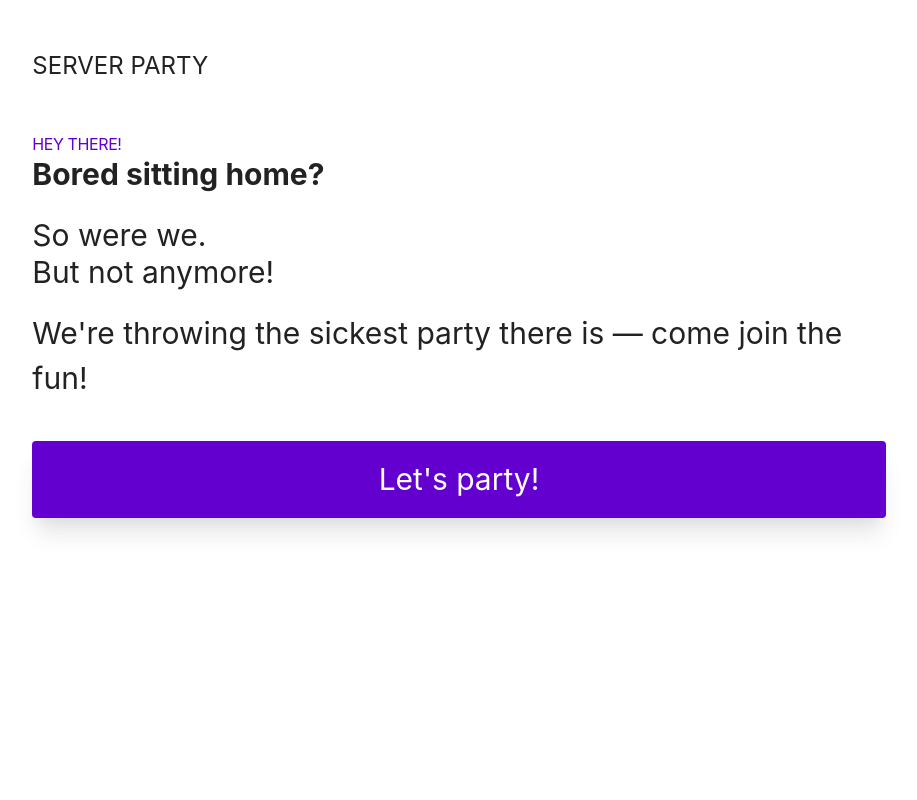
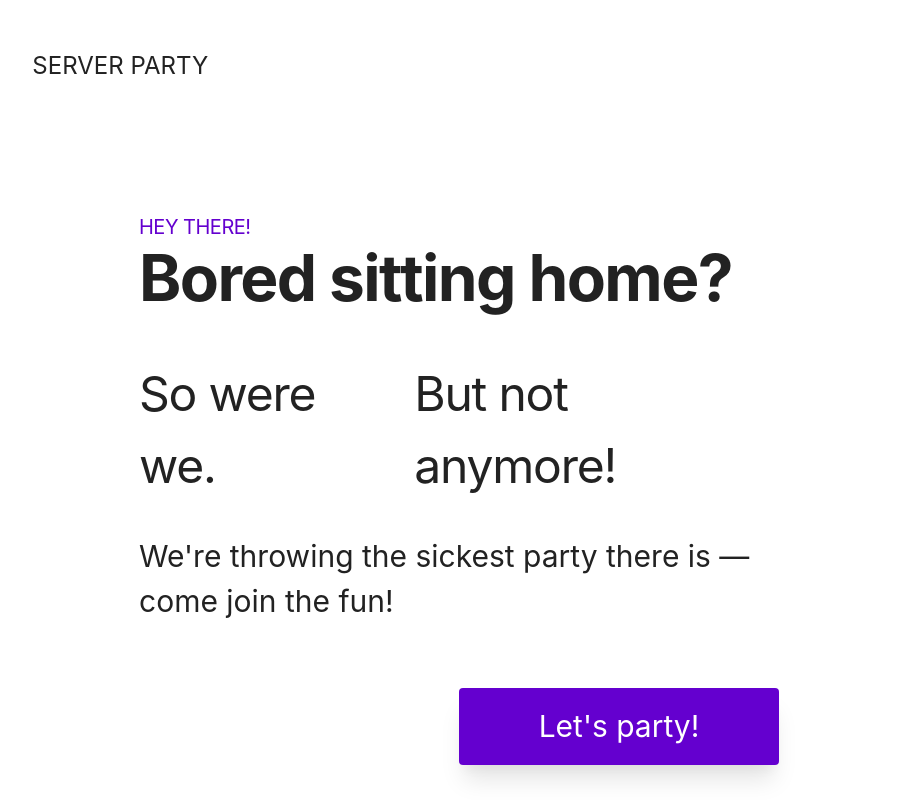
Before and after one commit to kiprasmel/server-party, a React (Create React App) app: page / in a window 1280 px wide. Shown: the whole page, without its empty margins (181-1098 px from the left). Built offline with nearby package versions, Linux system fonts and the light colour scheme.

Commit message:
Make `Landing` responsive~
Signed-off-by: Kipras Melnikovas <kipras@kipras.org>

```diff
--- a/src/pages/Landing.tsx
+++ b/src/pages/Landing.tsx
@@ -4,30 +4,34 @@ import { Link } from "react-router-dom";
 import { Navbar } from "../shared-components/Navbar";
 
 export const Landing = () => (
-	<div className="space-y-12 pb-8">
+	<div className="pb-8">
 		<Navbar distractionless />
 
-		<main className="wrapper space-y-10">
-			<div className="space-y-4">
+		<main className="wrapper mt-12 space-y-10 | md:mt-32 md:space-y-16 | lg:w-6/12 lg:text-left">
+			<div className="space-y-4 | md:space-y-8">
 				<hgroup>
-					<h3 className="uppercase tracking-tight text-party-purple -mb-1">Hey there!</h3>
-					<h1 className="text-3xl font-bold">Bored sitting home?</h1>
+					<h3 className="uppercase tracking-tight text-party-purple -mb-1 | md:text-xl md:-mb-3">
+						Hey there!
+					</h3>
+					<h1 className="text-3xl font-bold | md:text-6xl md:tracking-tight">Bored sitting home?</h1>
 				</hgroup>
 
-				<div className="text-3xl">
-					<p className="-mb-2">So were we.</p>
-					<p>But not anymore!</p>
+				<div className="flex flex-col text-3xl | md:flex-row md:text-5xl md:tracking-tight | lg:justify-left">
+					<h2 className="-mb-2">So were we.</h2>
+					<h2 className="md:ml-3">But not anymore!</h2>
 				</div>
 
-				<p className="text-3xl">We're throwing the sickest party there is &mdash; come join the fun!</p>
+				<h3 className="text-3xl">We're throwing the sickest party there is &mdash; come join the fun!</h3>
 			</div>
 
-			<Link
-				to="/party"
-				className="inline-block w-full py-4 text-3xl text-center text-white bg-party-purple rounded shadow shadow-xl"
-			>
-				Let's party!
-			</Link>
+			<div className="flex justify-end">
+				<Link
+					to="/party"
+					className="inline-block w-full py-4 text-3xl text-center text-white bg-party-purple rounded shadow shadow-xl | lg:max-w-xs"
+				>
+					Let's party!
+				</Link>
+			</div>
 		</main>
 	</div>
 );
```
